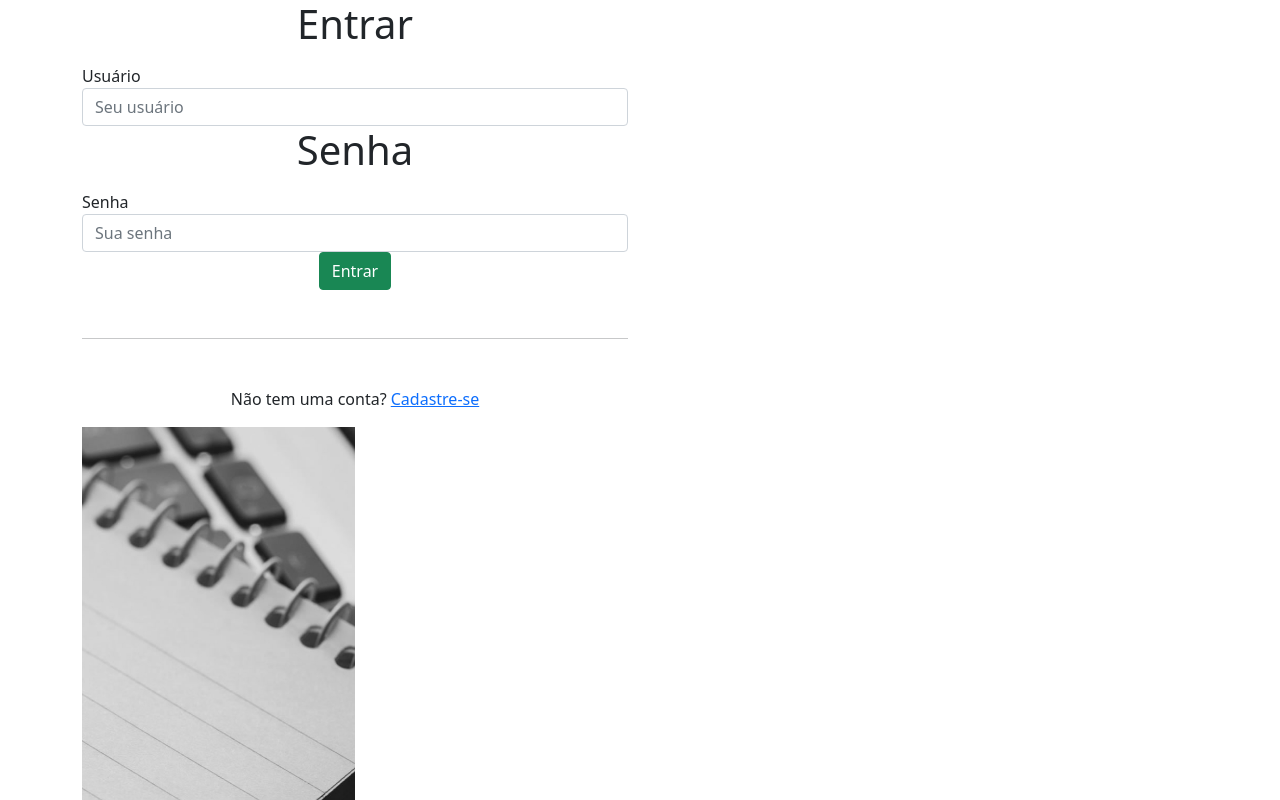
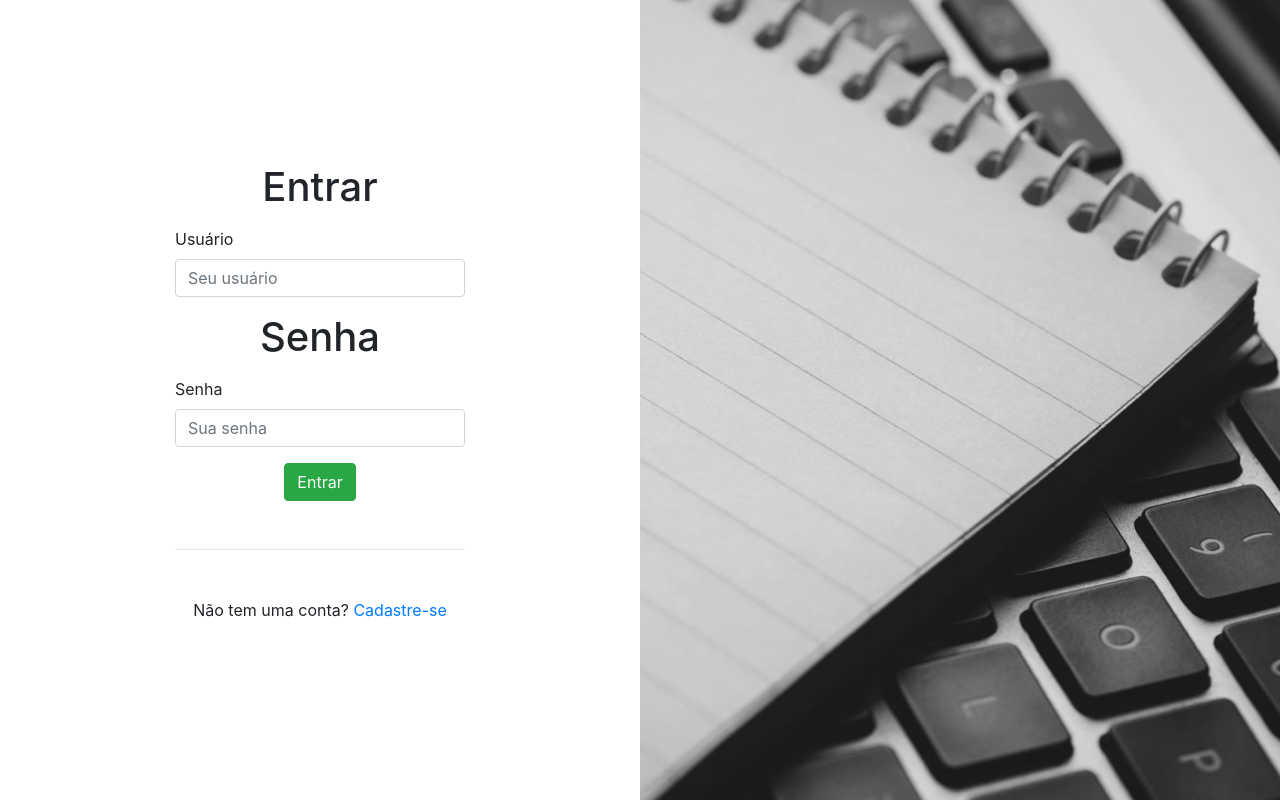
Before and after one commit to beatrizcirimele/Angular, an Angular app: page /entrar in a window 1280 px wide. Shown: the top 800 px of the page. Built offline with nearby package versions, Linux system fonts and the light colour scheme.

Commit message:
Consumo de API- login e cadastro

```diff
--- a/package.json
+++ b/package.json
@@ -18,7 +18,7 @@
     "@angular/platform-browser": "~13.3.0",
     "@angular/platform-browser-dynamic": "~13.3.0",
     "@angular/router": "~13.3.0",
-    "bootstrap": "^5.1.3",
+    "bootstrap": "^4.5.3",
     "jquery": "^3.6.0",
     "ngx-bootstrap": "^8.0.0",
     "ngx-order-pipe": "^2.2.0",
--- a/src/app/app.module.ts
+++ b/src/app/app.module.ts
@@ -10,6 +10,7 @@ import { MenuComponent } from './menu/menu.component';
 import { RodapeComponent } from './rodape/rodape.component';
 import { EntrarComponent } from './entrar/entrar.component';
 import { CadastrarComponent } from './cadastrar/cadastrar.component';
+import { InicioComponent } from './inicio/inicio.component';
 
 @NgModule({
   declarations: [
@@ -18,6 +19,7 @@ import { CadastrarComponent } from './cadastrar/cadastrar.component';
     RodapeComponent,
     EntrarComponent,
     CadastrarComponent,
+    InicioComponent,
   ],
   imports: [
     BrowserModule,
--- a/src/app/cadastrar/cadastrar.component.css
+++ b/src/app/cadastrar/cadastrar.component.css
@@ -3,7 +3,7 @@
 
     background-image: url('https://i.imgur.com/w3d95jN.jpg');
 
-   min-height: 695px;
+   min-height: 100vh;
 
    background-position: center;
    background-repeat: no-repeat;
--- a/src/app/cadastrar/cadastrar.component.ts
+++ b/src/app/cadastrar/cadastrar.component.ts
@@ -18,10 +18,10 @@ export class CadastrarComponent implements OnInit {
   tipoUsuario: string
 
 
-  constructor() { }
- private authService: AuthService
+  constructor(
+ private authService: AuthService,
  private router: Router
-
+) { }
 
 
   ngOnInit() {
@@ -46,7 +46,7 @@ if(this.user.senha != this.confirmarSenha){
 this.authService.cadastrar(this.user).subscribe((resp:User)=>{
   this.user = resp
   this.router.navigate(['/entrar'])
-
+  alert('Usuario cadastrado com sucesso!')
 })
 
 }
--- a/src/app/entrar/entrar.component.css
+++ b/src/app/entrar/entrar.component.css
@@ -1,7 +1,7 @@
 #img-bg{
     background-image: url("../../assets/login.jpg");
 
-    min-height: 695px;
+    min-height: 100vh;
 
     background-position: center;
     background-repeat:no-repeat;
--- a/src/app/entrar/entrar.component.html
+++ b/src/app/entrar/entrar.component.html
@@ -1,15 +1,15 @@
-<div class="container fluid">
+<div class="container-fluid">
 <div class="row d-flex align-items-center">
 
     <div class="col-md-6">
-        <div class="row d-flex justify content-center">
-            <div class="cold-md-6">
+        <div class="row d-flex justify-content-center">
+            <div class="col-md-6">
 
                 <h1 class="text-center mb-3">Entrar</h1>
 
                 <div class="form-group">
                 <label for="usuário">Usuário</label>
-                <input class="form-control" type="text" name="Usuário" Id="Usuário" placeholder="Seu usuário">
+                <input [(ngModel)]='userLogin.usuario' class="form-control" type="text" name="Usuário" Id="Usuário" placeholder="Seu usuário">
                 </div>
 
 
@@ -17,12 +17,12 @@
                 <h1 class="text-center mb-3">Senha</h1>
                 <div class="form-group">
                 <label for="Senha">Senha</label>
-                <input class="form-control" type="password" name="Senha" Id="Senha" placeholder="Sua senha">
+                <input [(ngModel)]='userLogin.senha'  class="form-control" type="password" name="Senha" Id="Senha" placeholder="Sua senha">
                </div>
 
             <div class="d-flex justify-content-center">
 
-            <button type="submit" class= "btn btn-success"> Entrar</button>
+            <button type="submit" class= "btn btn-success"(click)="entrar()"> Entrar</button>
             </div>
 
             <hr class="mt-5 mb-5">
@@ -36,6 +36,7 @@
         </div>
 
     </div>
+</div>
 
     <div class="col-md-6" id="img-bg"></div>
 
--- a/src/app/entrar/entrar.component.ts
+++ b/src/app/entrar/entrar.component.ts
@@ -1,4 +1,8 @@
+import { environment } from './../../environments/environment.prod';
+import { Router } from '@angular/router';
 import { Component, OnInit } from '@angular/core';
+import { UserLogin } from '../model/UserLogin';
+import { AuthService } from '../service/auth.service';
 
 @Component({
   selector: 'app-entrar',
@@ -7,9 +11,34 @@ import { Component, OnInit } from '@angular/core';
 })
 export class EntrarComponent implements OnInit {
 
-  constructor() { }
 
-  ngOnInit(): void {
+  userLogin: UserLogin = new UserLogin()
+  constructor(
+    private auth: AuthService,
+    private router: Router
+  ) { }
+
+
+  ngOnInit() {
+    window.scroll(0,0)
   }
 
-}
+  entrar(){
+
+    this.auth.entrar(this.userLogin).subscribe({
+      next: (resp: UserLogin)=>{
+        this.userLogin= resp
+      environment.token = this.userLogin.token
+      environment.nome = this.userLogin.nome
+      environment.foto = this.userLogin.foto
+      environment.id = this.userLogin.id
+        this.router.navigate(['/inicio'])
+       },
+  error: erro => {
+
+      if(erro.status==401){
+      alert('Usuario ou senha estão incorretos!')
+      }
+    },
+} );
+ }  }
--- /dev/null
+++ b/src/app/inicio/inicio.component.html
@@ -0,0 +1 @@
+<p>inicio works!</p>
--- /dev/null
+++ b/src/app/inicio/inicio.component.ts
@@ -0,0 +1,15 @@
+import { Component, OnInit } from '@angular/core';
+
+@Component({
+  selector: 'app-inicio',
+  templateUrl: './inicio.component.html',
+  styleUrls: ['./inicio.component.css']
+})
+export class InicioComponent implements OnInit {
+
+  constructor() { }
+
+  ngOnInit(): void {
+  }
+
+}
--- a/src/environments/environment.prod.ts
+++ b/src/environments/environment.prod.ts
@@ -1,3 +1,7 @@
 export const environment = {
-  production: true
+  production: true,
+  token:'',
+  nome:'',
+  id:0,
+  foto:''
 };
```
Also changed, not shown: src/app/app-routing.module.ts (+11 -1 lines), src/app/inicio/inicio.component.css (added), 1 other file (tests, documents, lock files or other folders).
